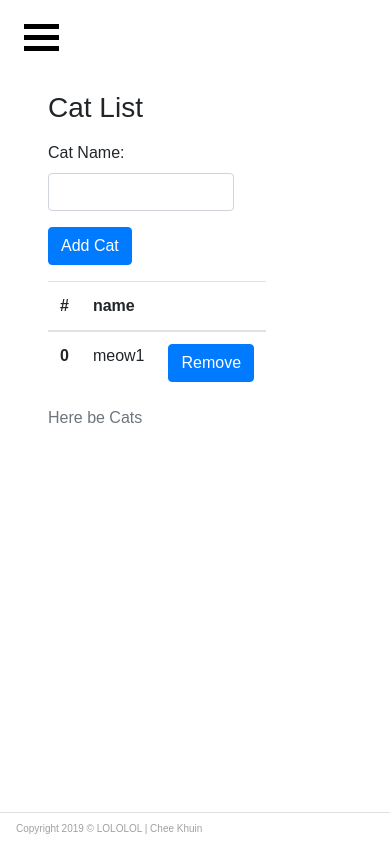
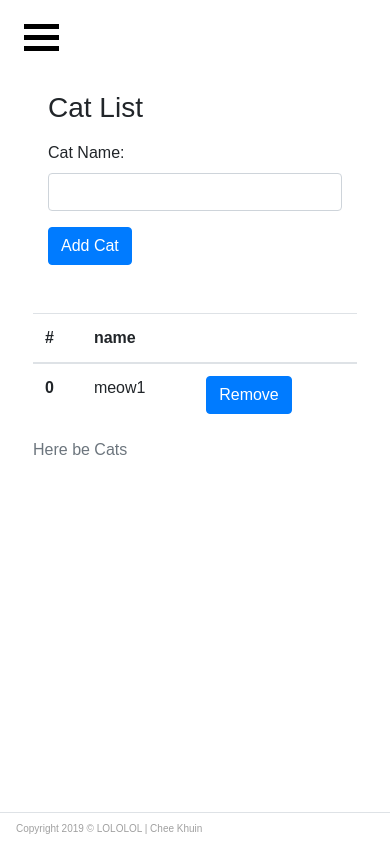
Before and after one commit to MeCode4Food/react-ts-starter, a React (Create React App) app: page /cat-list in a window 390 px wide. Built offline with nearby package versions, Linux system fonts and the light colour scheme.

Commit message:
fixed styling issues with table and responsiveness

```diff
--- a/src/components/layout/Navbar/index.tsx
+++ b/src/components/layout/Navbar/index.tsx
@@ -20,7 +20,7 @@ class Navbar extends Component<NavbarProps & AppMiscProps & AppMiscState> {
       <StyledNavbar {...attr} >
         <HamburgerMenu
           showSidebar={showSidebar}
-          className="m-4 d-xs-inline-block d-lg-none"
+          className="m-4 d-xs-inline-block d-md-none"
           onClick={this.onToggleClick} />
       </StyledNavbar>
     )
--- a/src/components/layout/Sidebar/index.tsx
+++ b/src/components/layout/Sidebar/index.tsx
@@ -48,10 +48,11 @@ const StyledSidebar = styled.div`
   .sidebar-collapse{
     max-height: 50vh;
     overflow: hidden;
-    transition: max-height .3s ease;
+    transition: max-height .5s ease;
 
     &:not(.show){
       max-height: 0;
+      transition: max-height .5s ease;
     }
   }
 `
--- a/src/components/table/index.tsx
+++ b/src/components/table/index.tsx
@@ -1,9 +1,9 @@
 import React from 'react'
 import * as _ from 'lodash'
 
-const Table = ({ tableHeaders, tableData, caption, lastButton }: TableProps) => {
+const Table = ({ tableHeaders, tableData, caption, lastButton, className }: TableProps) => {
   return (
-    <table className="table">
+    <table className={`table ${className}`}>
       { caption ? <caption>{caption}</caption> : null }
       <thead>
         <tr>
@@ -52,6 +52,7 @@ export type TableProps = {
     onClick: (event: any, row: any, index: number) => any,
     text: string
   },
+  className? : string
 }
 
 export default Table
--- a/src/views/CatList.tsx
+++ b/src/views/CatList.tsx
@@ -35,7 +35,7 @@ class CatList extends Component<CatPageState & CatDispatchProps> {
       <Container fluid={true} className="main-content-container px-5 py-3">
         <h3 className="mb-3">Cat List</h3>
         <Row>
-          <form onSubmit={this.handleSubmit} className="col-8">
+          <form onSubmit={this.handleSubmit} className="col-xs-12 col-md-8">
             <div className="form-group">
               <label>
                 Cat Name:
@@ -46,8 +46,9 @@ class CatList extends Component<CatPageState & CatDispatchProps> {
             <br />
           </form>
         </Row>
-        <Row className="mt-3 col-10">
+        <Row>
           <Table
+            className="mt-5 col-xs-12 col-md-10"
             tableData={cats}
             tableHeaders={headers}
             caption="Here be Cats"
```
